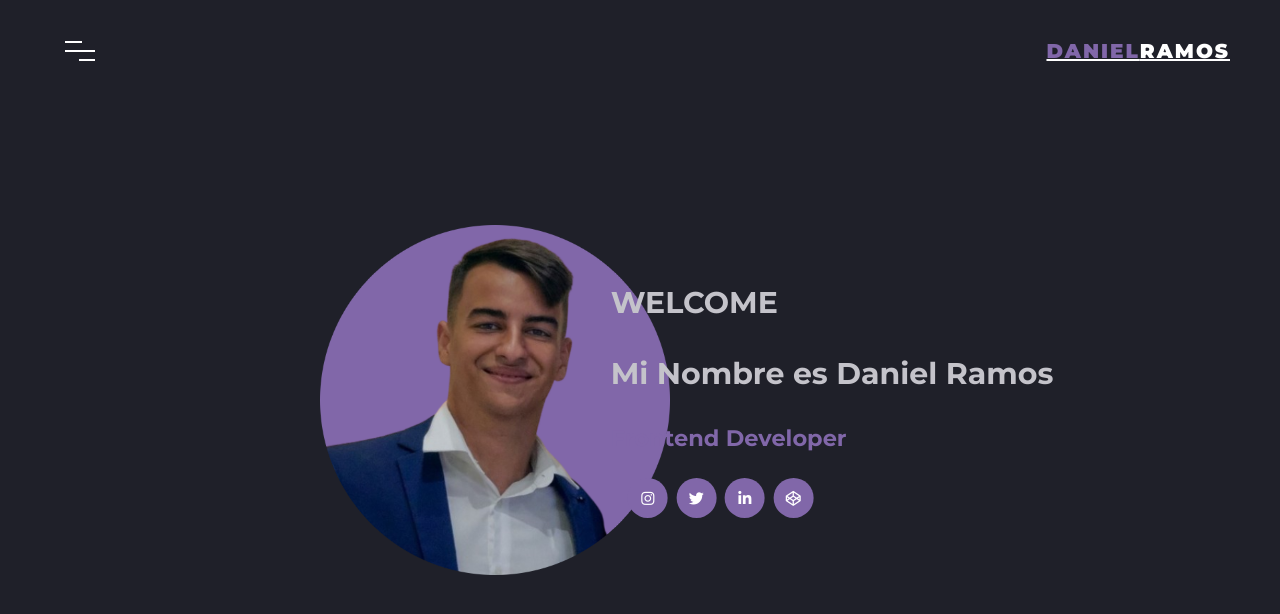
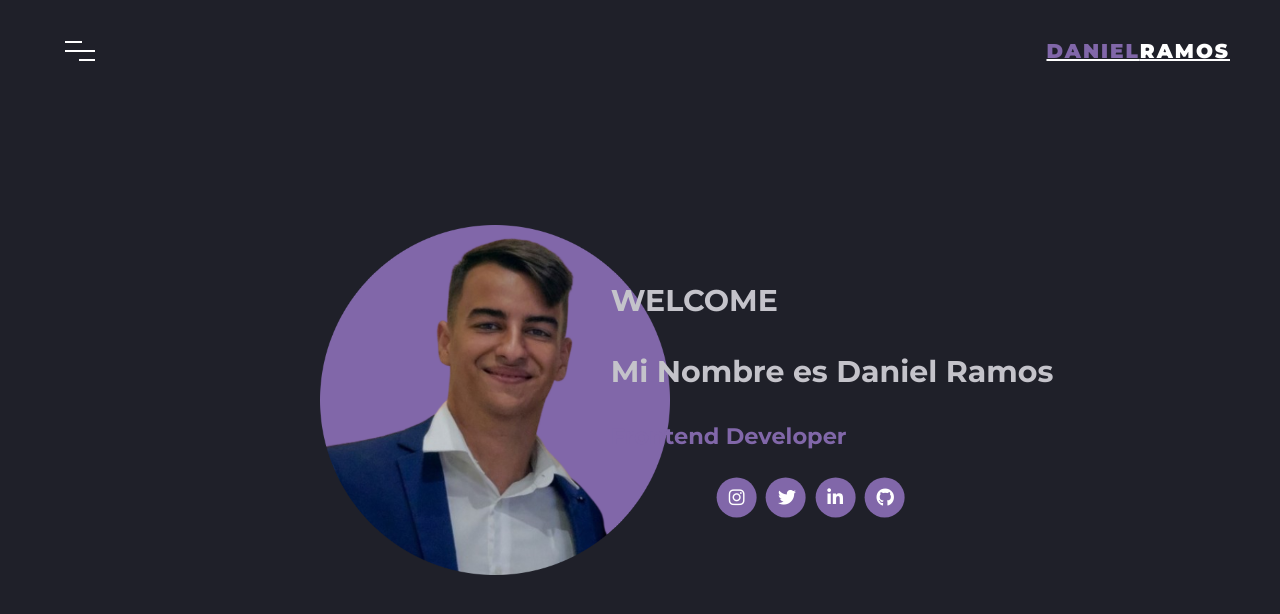
Before and after one commit to Danirmd22/Dani-portfolio, a plain HTML site: page index.html in a window 1280 px wide. Drawn offline with Linux system fonts and the light colour scheme.

Commit message:
chore: Update social icons styling and layout

```diff
--- a/css/style.css
+++ b/css/style.css
@@ -433,6 +433,12 @@ body.nav-active .nav__list-item:nth-child(10) {
 
 
 
+.social-container {
+    width: 400px;
+
+    text-align: center;
+}
+
 .social-icons {
     padding: 0;
     list-style: none;
@@ -443,16 +449,15 @@ body.nav-active .nav__list-item:nth-child(10) {
     display: inline-block;
     margin: 0.15em;
     position: relative;
-	font-size: 1em;
+    font-size: 1.2em;
 }
 
 .social-icons i {
     color: #fff;
     position: absolute;
-	top: 43%;
-    left: 50%;
-	transform: translate(-50%, -50%);
-	transition: all 265ms ease-out;
+    top: 12px;
+    left: 12px;
+    transition: all 0.3s ease-out; /* Asumiendo un valor para $timing */
 }
 
 .social-icons a {
@@ -460,30 +465,25 @@ body.nav-active .nav__list-item:nth-child(10) {
 }
 
 .social-icons a:before {
-	transform: scale(1);
-	-ms-transform: scale(1);
-	-webkit-transform: scale(1);
     content: " ";
     width: 40px;
     height: 40px;
     border-radius: 100%;
     display: block;
-	background: #8167a9;
-	transition: all 265ms ease-out;
+    background: #8167a9; /* Sustituir $iconColor y $accent */
+    transition: all 0.3s ease-out; /* Asumiendo un valor para $timing */
 }
 
 .social-icons a:hover:before {
     transform: scale(0);
-	transition: all 265ms ease-in;
+    transition: all 0.3s ease-in; /* Asumiendo un valor para $timing */
 }
 
 .social-icons a:hover i {
-	transform: scale(2.2);
-	-ms-transform: scale(2.2);
-	-webkit-transform: scale(2.2);
-	color: #e169ff;
-	background: #8167a9;
+    transform: scale(2.2); /* Sustituyendo @include transformScale(2.2) */
+    color: #000; /* Sustituir $iconColor */
+    background: #8167a9; /* Sustituir $iconColor y $accent */
     -webkit-background-clip: text;
     -webkit-text-fill-color: transparent;
-	transition: all 265ms ease-in;
+    transition: all 0.3s ease-in; /* Asumiendo un valor para $timing */
 }
--- a/index.html
+++ b/index.html
@@ -47,12 +47,13 @@
 				<h1>Mi Nombre es Daniel Ramos</h1>
 				<h2 style="  color: #8167a9 ; font: 700;">Frontend Developer</h2>
 
-				<ul class="social-icons">
-					<li><a href="#"><i class="fa fa-instagram"></i></a></li>
-					<li><a href="#"><i class="fa fa-twitter"></i></a></li>
-					<li><a href="#"><i class="fa fa-linkedin"></i></a></li>
-					<li><a href="#"><i class="fa fa-codepen"></i></a></li>
-				  </ul>
+				<div class="social-container">
+					<ul class="social-icons">
+						<li><a href="#"><i class="fa fa-instagram"></i></a></li>
+						<li><a href="#"><i class="fa fa-twitter"></i></a></li>
+						<li><a href="#"><i class="fa fa-linkedin"></i></a></li>
+						<li><a href="#"><i class="fa fa-github"></i></a></li>
+					</ul>
 		</div>
 
 	</div>
```
Lines whose indentation alone changed are shown as unchanged.
